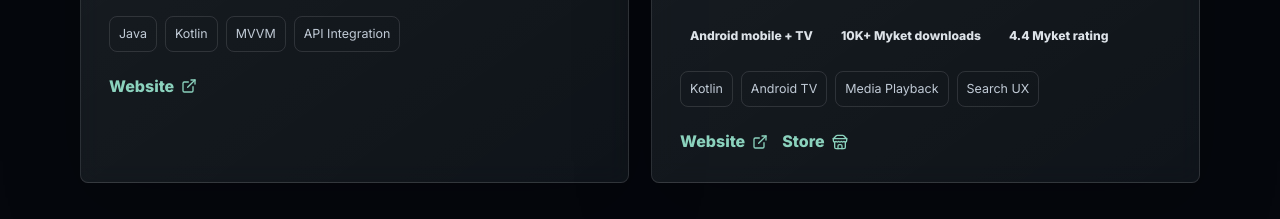
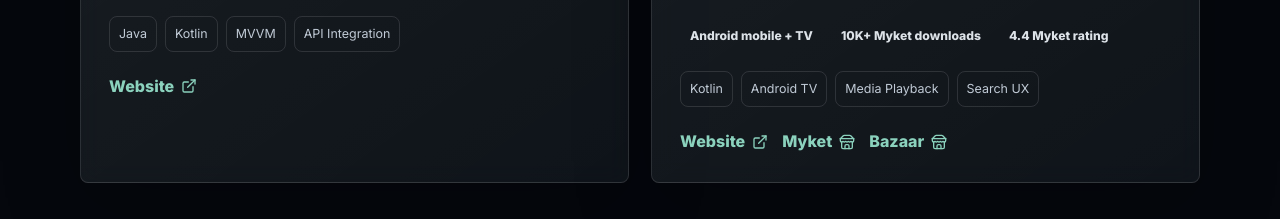
Before and after one commit to amirrezaHaghani/My-Portfolio, a Vue app: page / in a window 1280 px wide. Shown: the part 7820-8039 px from the top of the page. Built offline with nearby package versions, Linux system fonts and the light colour scheme.

Commit message:
Add Parde Abi Bazaar link

```diff
--- a/src/components/ProjectsSection.vue
+++ b/src/components/ProjectsSection.vue
@@ -90,6 +90,16 @@ const setProjectFilter = (filter: ProjectFilter) => {
               Store
               <Store :size="16" aria-hidden="true" />
             </a>
+            <a
+              v-for="store in project.storeLinks"
+              :key="store.url"
+              :href="store.url"
+              target="_blank"
+              rel="noreferrer"
+            >
+              {{ store.label }}
+              <Store :size="16" aria-hidden="true" />
+            </a>
           </div>
         </div>
       </article>
--- a/src/data/portfolio.ts
+++ b/src/data/portfolio.ts
@@ -25,6 +25,10 @@ export type Project = {
   stats: string[];
   websiteUrl: string;
   storeUrl?: string;
+  storeLinks?: Array<{
+    label: string;
+    url: string;
+  }>;
 };
 
 export const profile = {
@@ -221,6 +225,9 @@ export const projects: Project[] = [
     imageAlt: 'Parde Abi VOD Android app screenshot',
     stats: ['Android mobile + TV', '10K+ Myket downloads', '4.4 Myket rating'],
     websiteUrl: 'https://pardeabi.ir/',
-    storeUrl: 'https://myket.ir/app/com.pardeabi.vod',
+    storeLinks: [
+      { label: 'Myket', url: 'https://myket.ir/app/com.pardeabi.vod' },
+      { label: 'Bazaar', url: 'https://cafebazaar.ir/app/com.pardeabi.vod' },
+    ],
   },
 ];
```
